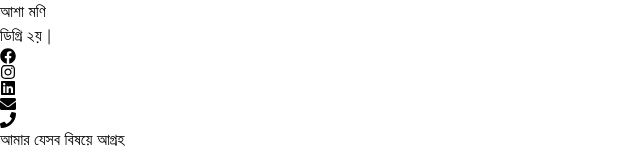
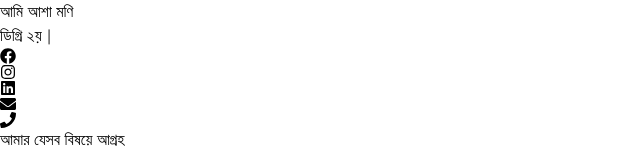
Before and after one commit to codebymojnu/Asha_CV, a React (Vite) app: page / in a window 1280 px wide. Shown: the top 154 px of the page, without its empty margins (0-640 px from the left). Built offline with nearby package versions, Linux system fonts and the light colour scheme; a web font is replaced by a local one.

Commit message:
update asha cv

```diff
--- a/src/App.jsx
+++ b/src/App.jsx
@@ -8,7 +8,7 @@ import WorkExperienceSection from "./components/WorkExperienceSection";
 
 export default function App() {
   return (
-    <div className="container mx-auto p-4 w-full md:max-w-4xl  m-2  md:p-8 border border-gray-300 rounded-lg shadow-md" style={{
+    <div className="container mx-auto p-4 w-full md:max-w-4xl   md:p-8  shadow-md" style={{
       fontFamily: 'Google Sans, "Helvetica Neue", sans-serif',
       fontWeight: 400,
     }}>
--- a/src/components/FirstSection.jsx
+++ b/src/components/FirstSection.jsx
@@ -9,10 +9,10 @@ import Typewriter from "typewriter-effect";
 
 function FirstSection() {
   return (
-    <section className="bg-gray-100 py-4">
+    <section className="bg-gray-100">
       <div className="container mx-auto px-4">
         <div className="flex flex-col items-center">
-          <h1 className="text-3xl font-bold mb-2">আশা মণি</h1>
+          <h1 className="text-3xl font-bold mb-2"><span className="text-red-300">আমি </span>আশা মণি</h1>
           <p className="text-lg mb-4">
             <Typewriter
               options={{
```
